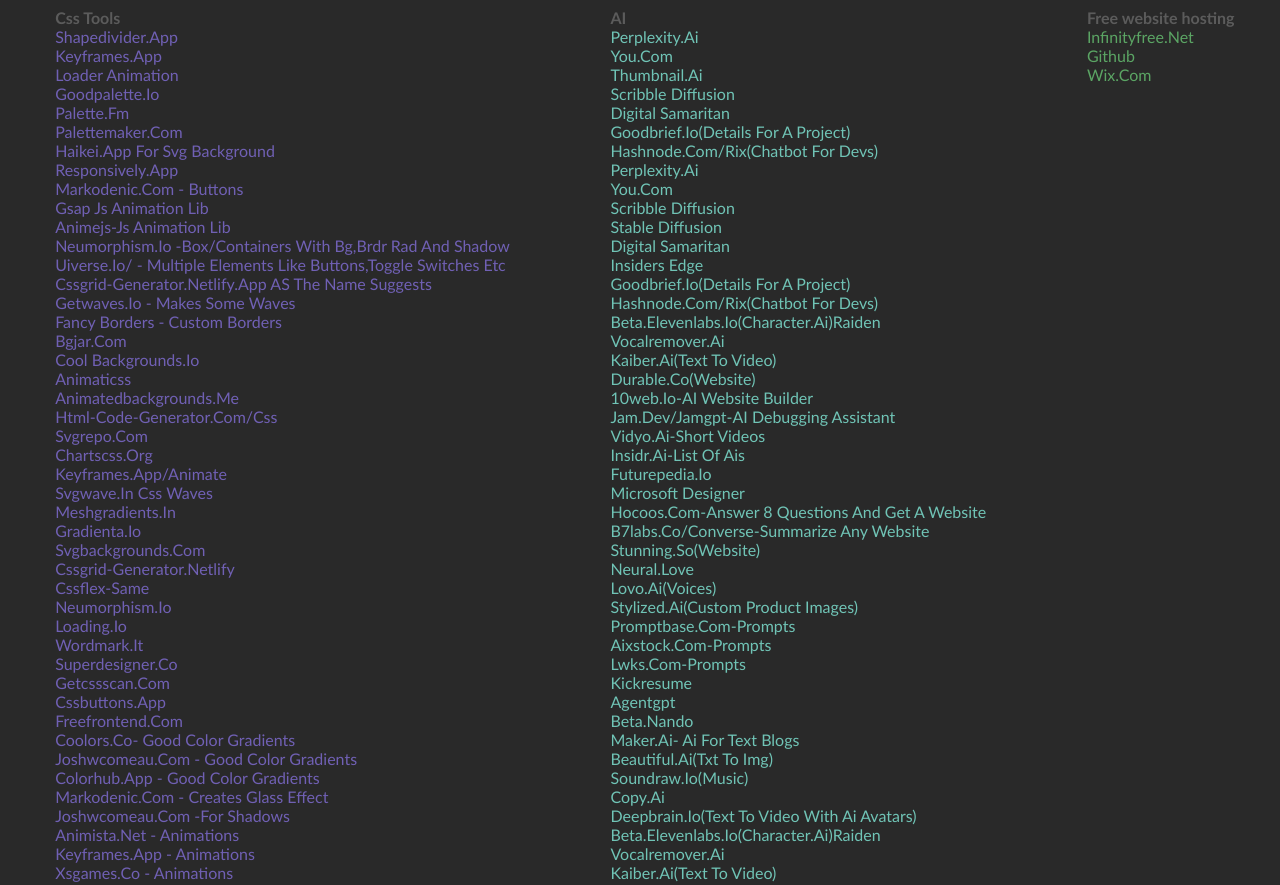
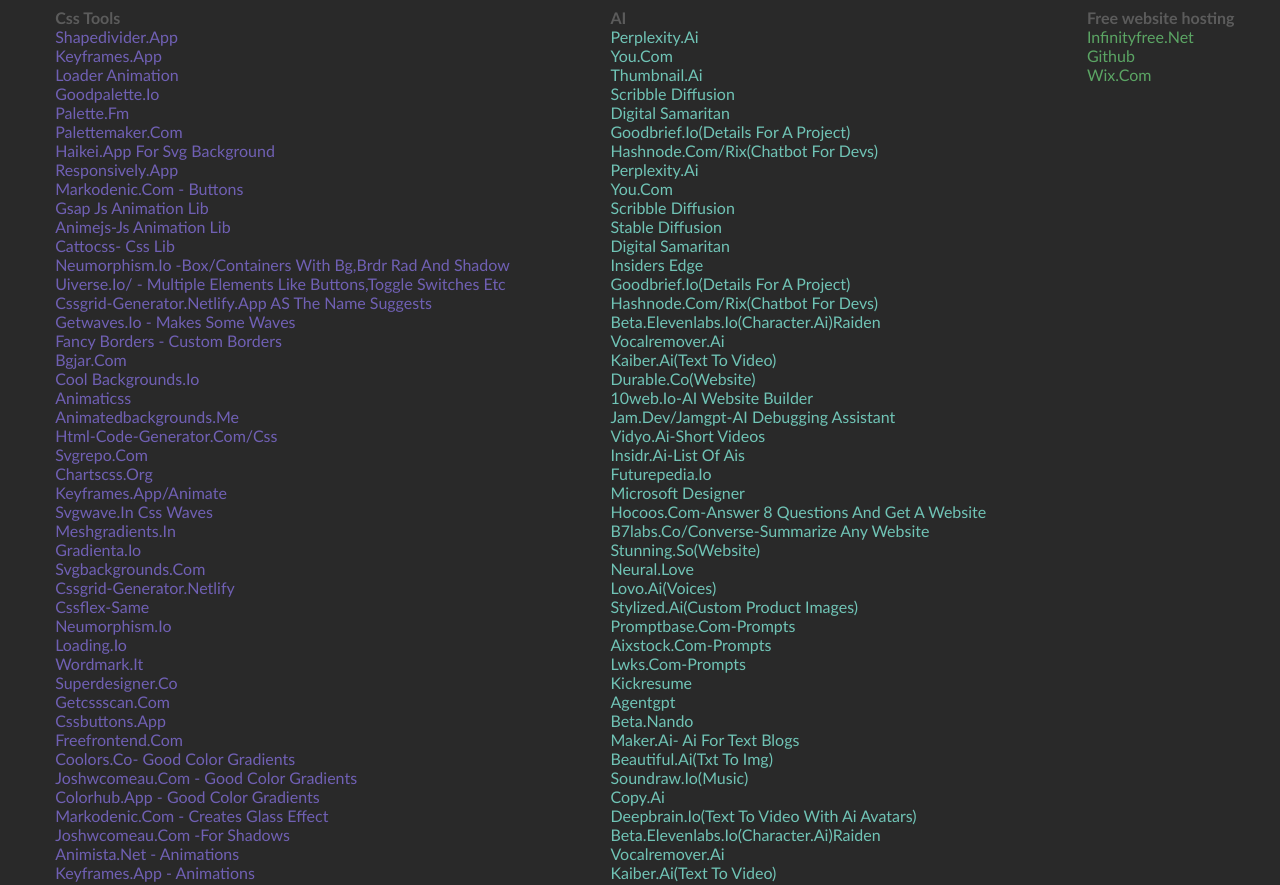
Before and after one commit to man-im-tired/man-im-tired.github.io, a plain HTML site: page weblist.html in a window 1280 px wide. Shown: the top 885 px of the page. Drawn offline with Linux system fonts and the light colour scheme.

Commit message:
Update weblist.html

```diff
--- a/weblist.html
+++ b/weblist.html
@@ -32,6 +32,7 @@
         <li><a href ="https://greensock.com/gsap/">Gsap Js animation lib</a></li>
 
 <li><a href ="https://animejs.com/">Animejs-Js animation lib</a></li>
+        <li><a href ="https://www.cattocss.com/">cattocss- css lib</a></li>
         <li>
           <a href="https://neumorphism.io/#e0e0e0">neumorphism.io -box/containers with bg,brdr rad and shadow</a>
         </li>
```
